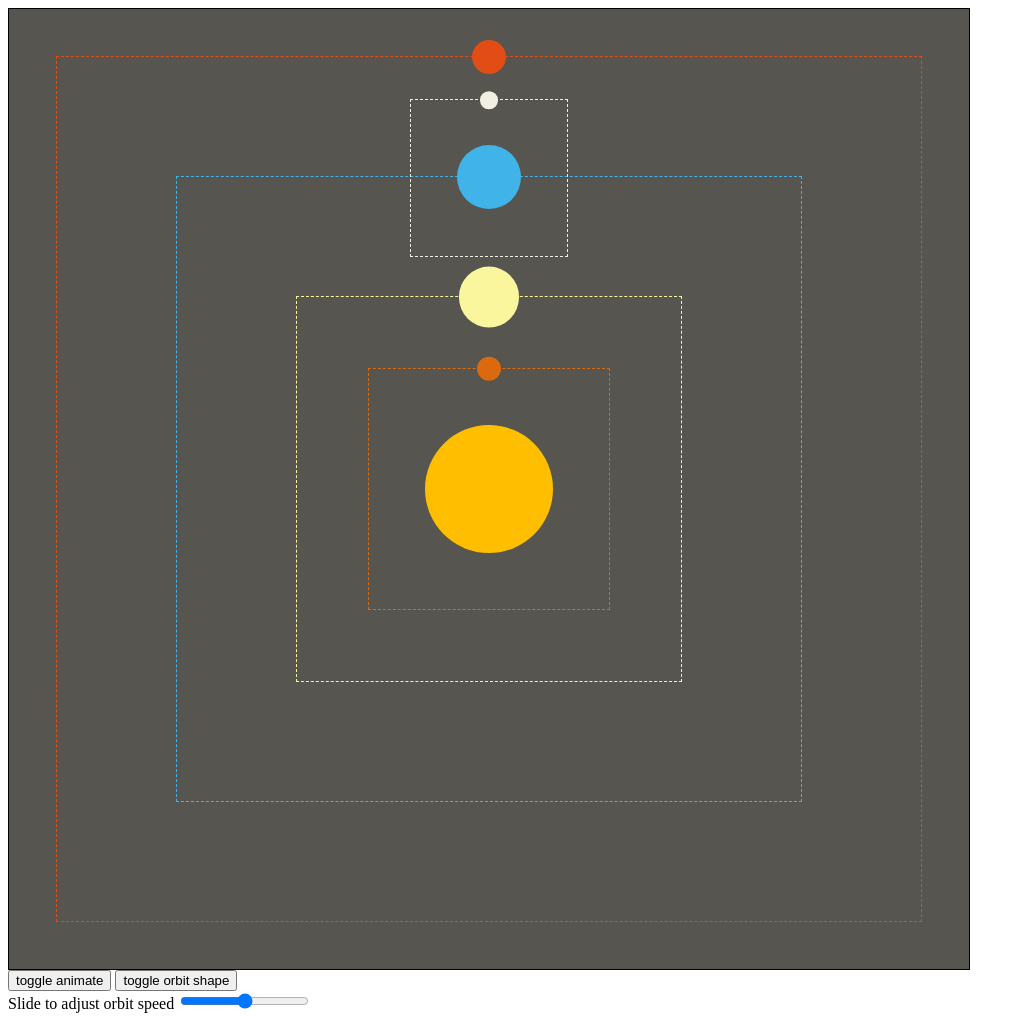
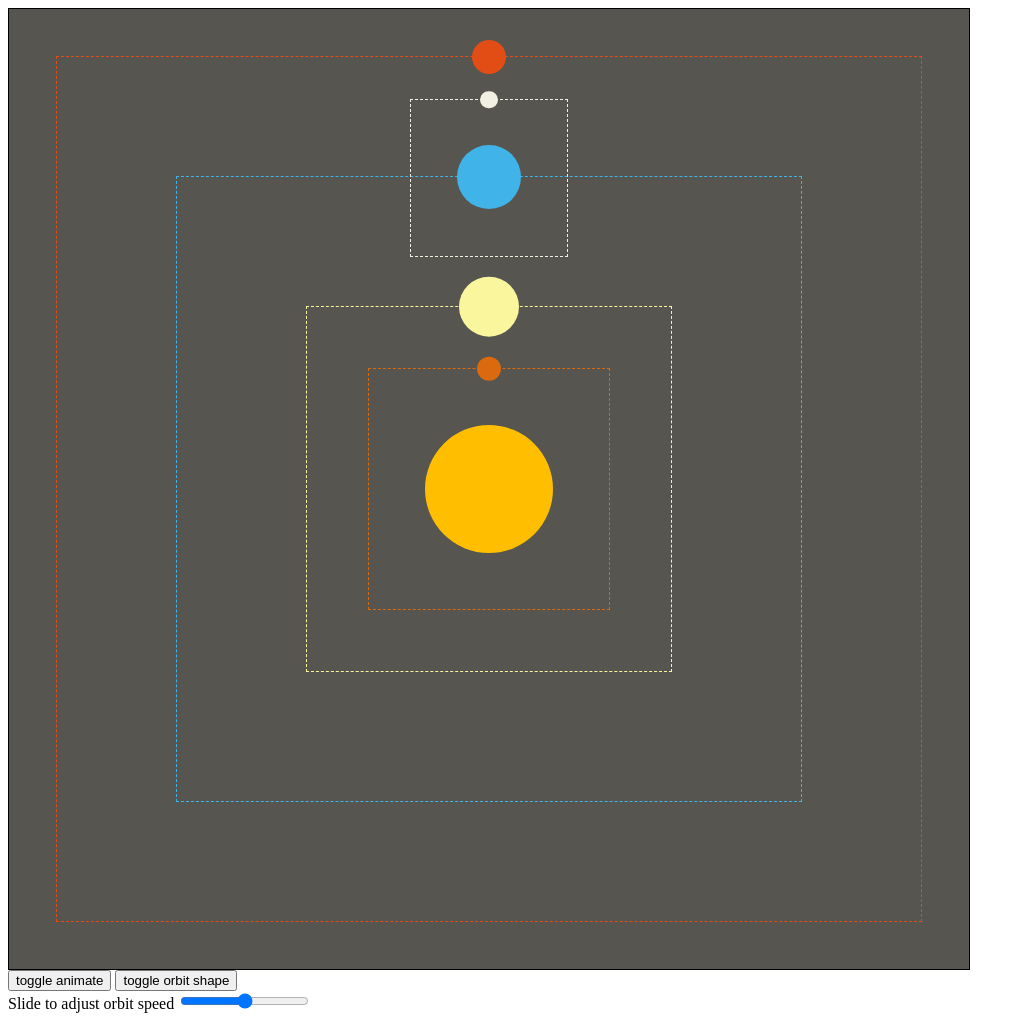
Before and after one commit to nickcobbett/orbits, a website: page index.html in a window 1280 px wide. Shown: the whole page, without its empty margins (0-1025 px from the left). Drawn offline with nearby package versions, Linux system fonts and the light colour scheme.

Commit message:
planet sizes adjusted

```diff
--- a/main.css
+++ b/main.css
@@ -31,15 +31,15 @@
   border: 1px dashed #db690d;
   display: flex;
   justify-content: center;
-  animation-duration: 1.59s;
+  animation-duration: 1.589041096s;
 }
 
 .orbit-venus {
   position: absolute;
-  height: 40%;
-  width: 40%;
+  height: 38%;
+  width: 38%;
   border: 1px dashed #f9f69d;
-  animation-duration: 6.14s;
+  animation-duration: 6.136986301s;
   display: flex;
   justify-content: center;
 }
@@ -76,16 +76,16 @@
 }
 
 .body-mercury {
-  width: 1.9vw;
-  height: 1.9vw;
+  width: 1.898734177vw;
+  height: 1.898734177vw;
   transform: translateY(-50%);
   background-color: #db690d;
   border-radius: 50%;
 }
 
 .body-venus {
-  width: 4.75vw;
-  height: 4.75vw;
+  width: 4.746835443vw;
+  height: 4.746835443vw;
   transform: translateY(-50%);
   background-color: #f9f69d;
   border-radius: 50%;
@@ -100,16 +100,16 @@
 }
 
 .body-moon {
-  width: 1.37vw;
-  height: 1.37vw;
+  width: 1.366455696vw;
+  height: 1.366455696vw;
   transform: translateY(-50%);
   background-color: #f2f0e3;
   border-radius: 50%;
 }
 
 .body-mars {
-  width: 2.66vw;
-  height: 2.66vw;
+  width: 2.658227848vw;
+  height: 2.658227848vw;
   border-radius: 50%;
   transform: translateY(-50%);
   background-color: #e24d16;
```
